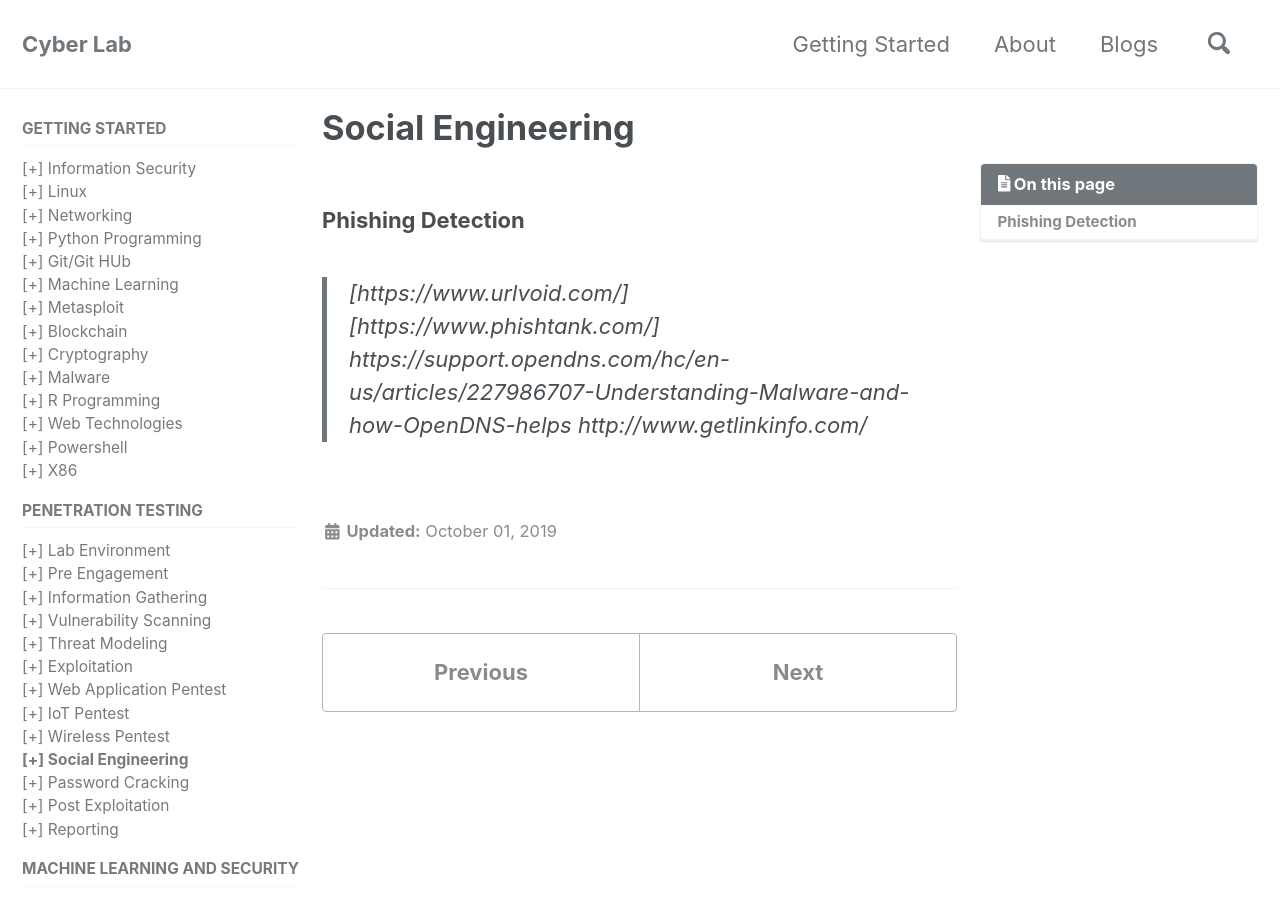
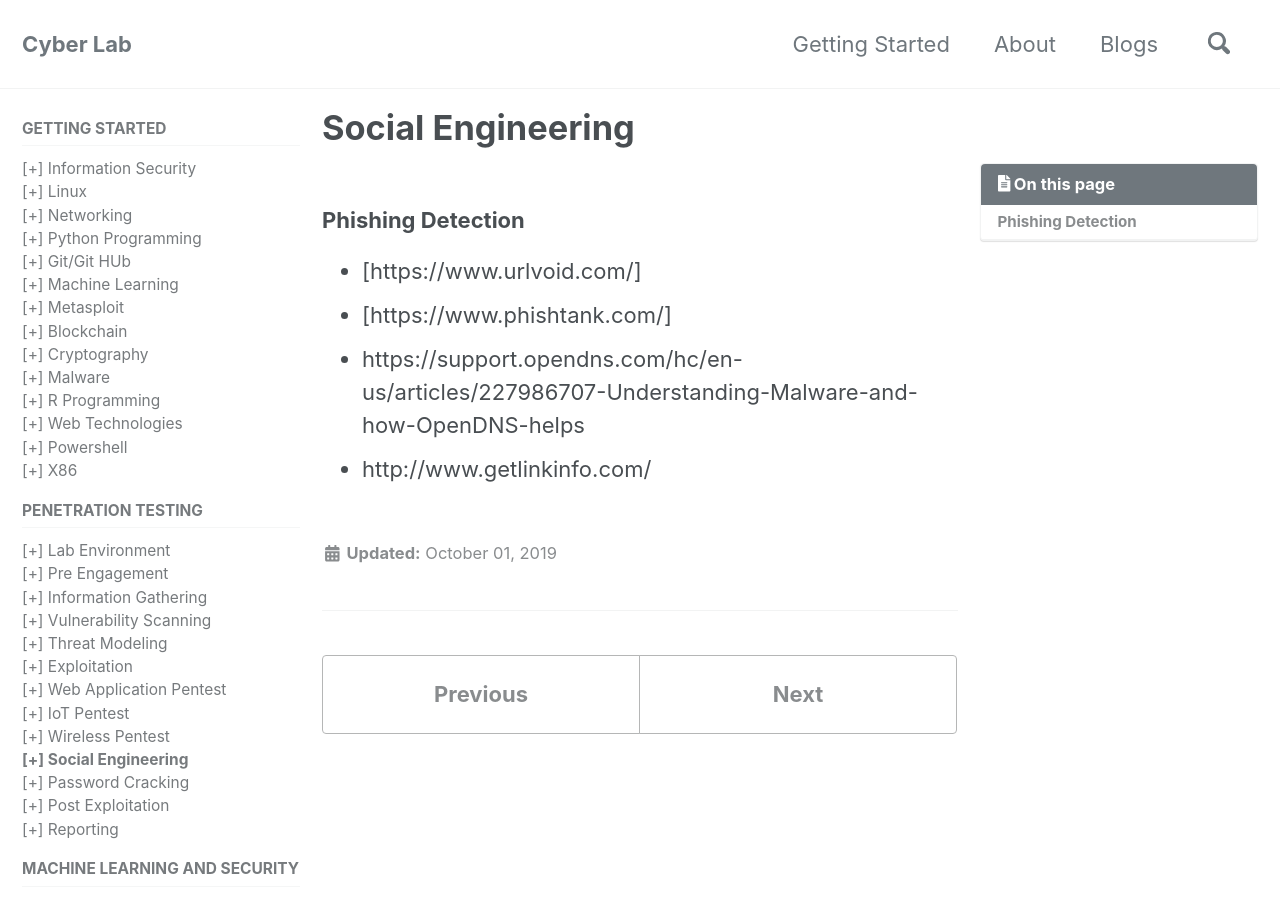
Before and after one commit to mohareti/cyberlab, a Jekyll site: the page built from _pentest/09_social-engineering.md, in a window 1280 px wide and 900 px high. Built offline with Jekyll 4.4.1, drawn with Linux system fonts in a browser that asks for light colours; cached includes are drawn as plain includes; nearby versions of some CDN libraries.

```diff
--- a/_pentest/09_social-engineering.md
+++ b/_pentest/09_social-engineering.md
@@ -5,7 +5,7 @@ toc: true
 ---
 
 ### Phishing Detection
-> [https://www.urlvoid.com/]
-> [https://www.phishtank.com/]
-> https://support.opendns.com/hc/en-us/articles/227986707-Understanding-Malware-and-how-OpenDNS-helps
-> http://www.getlinkinfo.com/
+- [https://www.urlvoid.com/]
+- [https://www.phishtank.com/]
+- https://support.opendns.com/hc/en-us/articles/227986707-Understanding-Malware-and-how-OpenDNS-helps
+- http://www.getlinkinfo.com/
```
